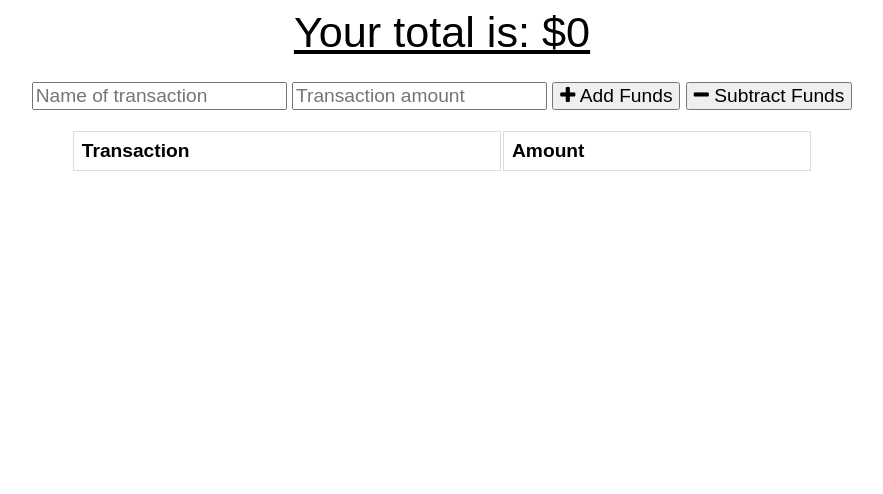
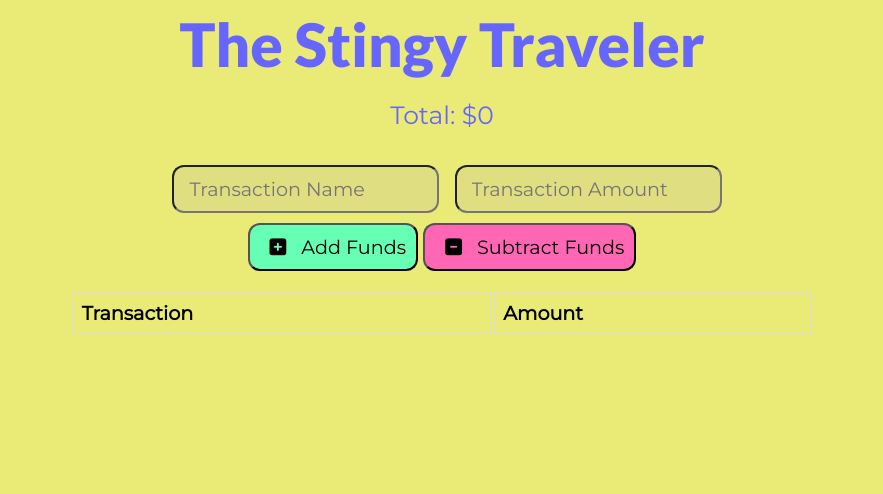
Before and after one commit to rh9891/TheStingyTraveler, a website: page public/index.html in a window 1280 px wide. Shown: the whole page, without its empty margins (198-1081 px from the left). Drawn offline with nearby package versions, Linux system fonts and the light colour scheme; no server answers.

Commit message:
Made changes to the image sizes to appease the manifest. There is an error regarding the supplied icon that needs to be fixed. Linked the service worker and manifest to the application and it appears to be running smoothly.

```diff
--- a/public/db.js
+++ b/public/db.js
@@ -0,0 +1 @@
+let db;
--- a/public/index.html
+++ b/public/index.html
@@ -5,24 +5,37 @@
   <meta name="viewport" content="width=device-width, initial-scale=1.0">
   <meta http-equiv="X-UA-Compatible" content="ie=edge">
   <meta name="theme-color" content="#317EFB">
+  <link rel="manifest" href="manifest.webmanifest">
   <link rel="shortcut icon" href="icons/icon-192x192.png" type="image/x-icon">
-
   <link rel="stylesheet" href="https://stackpath.bootstrapcdn.com/font-awesome/4.7.0/css/font-awesome.min.css">
+  <script src="https://kit.fontawesome.com/f663e85456.js" crossorigin="anonymous"></script>
   <link rel="stylesheet" href="styles.css">
 
-  <title>Budget Tracker</title>
+  <title>The Stingy Traveler</title>
 </head>
+<script>
+  if ("serviceWorker" in navigator) {
+    window.addEventListener("load", () => {
+      navigator.serviceWorker.register("service-worker.js")
+        .then(reg => {
+          console.log("We found your service worker file!", reg);
+        });
+    });
+  }
+</script>
 <body>
   <div class="wrapper">
+    <div class="title">The Stingy Traveler</div>
     <div class="total">
-      <div class="total">Your total is: $<span id="total">0</span></div>
+      <div class="total">Total: $<span id="total">0</span></div>
     </div>
 
     <div class="form">
-      <input type="text" id="t-name" placeholder="Name of transaction" />
-      <input type="number" min="0" id="t-amount" placeholder="Transaction amount" />
-      <button id="add-btn"><i class="fa fa-plus buttons"></i> Add Funds</button>
-      <button id="sub-btn"><i class="fa fa-minus"></i> Subtract Funds</button>
+      <input type="text" id="t-name" placeholder="Transaction Name" />
+      <input type="number" min="0" id="t-amount" placeholder="Transaction Amount" />
+      <br/>
+      <button id="add-btn"><i class="fas fa-plus-square" id="icon"></i> Add Funds</button>
+      <button id="sub-btn"><i class="fas fa-minus-square" id="icon"></i> Subtract Funds</button>
       <p class="error"></p>
     </div>
 
--- a/public/styles.css
+++ b/public/styles.css
@@ -1,11 +1,24 @@
+@import url('https://fonts.googleapis.com/css2?family=Montserrat&display=swap');
+@import url('https://fonts.googleapis.com/css2?family=Lato:wght@900&display=swap');
 body {
   font-size: 120%;
-  font-family: Arial;
+  font-family: 'Montserrat', sans-serif;
+  background-color: #EAEA77;
 }
 
 button, input {
   font-size: 100%;
-  font-family: Arial;
+  font-family: 'Montserrat', sans-serif;
+  padding: 10px;
+  margin-top: 10px;
+}
+
+input {
+  margin-left: 10px;
+  padding-right: 15px;
+  padding-left: 15px;
+  border-radius: 12px;
+  background-color: #DFDF82;
 }
 
 table {
@@ -32,9 +45,17 @@ tr:nth-child(even) {
   text-align: center;
 }
 
+.title {
+  font-family: 'Lato', sans-serif;
+  font-size: 60px;
+  color: #6666FF;
+  font-weight: bold;
+  margin-bottom: 20px;
+}
+
 .total {
-  font-size: 150%;
-  text-decoration: underline;
+  font-size: 25px;
+  color: #6666FF;
 }
 
 .form {
@@ -49,3 +70,18 @@ tr:nth-child(even) {
   width: 90%;
   margin: 0 auto;
 }
+
+#add-btn {
+  background-color: #66FFB3;
+  border-radius: 12px;
+}
+
+#sub-btn {
+  background-color: #FF66B3;
+  border-radius: 12px;
+}
+
+#icon {
+  margin-right: 10px;
+  margin-left: 10px;
+}
```
Also changed, not shown: package.json (+5 -5 lines), public/manifest.webmanifest.
